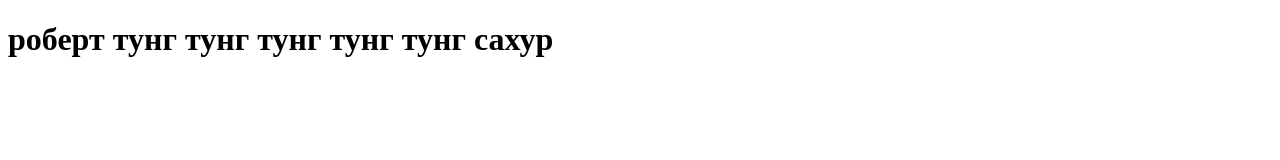
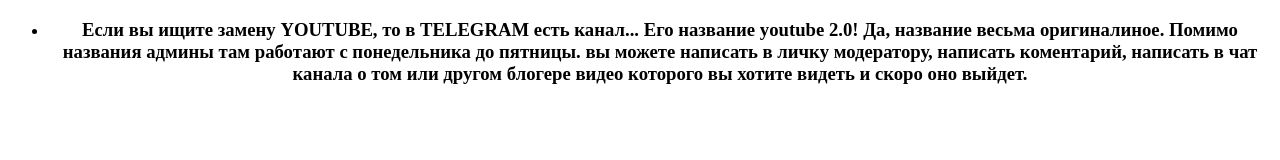
Before and after one commit to yarikrecoserop-ui/home, a plain HTML site: page index.html in a window 1280 px wide. Drawn offline with Linux system fonts and the light colour scheme.

Commit message:
Update index.html

```diff
--- a/index.html
+++ b/index.html
@@ -3,9 +3,29 @@
 <head>
     <meta charset="UTF-8">
     <meta name="viewport" content="width=device-width, initial-scale=1.0">
-    <title>Document</title>
+    <title>ME_YOUTUBEE</title>
+    <link rel="stylesheet" href="style.css">
 </head>
 <body>
-    <h1>роберт тунг тунг тунг тунг тунг сахур</h1>
+
+<div class="one">
+    <center>
+<ul><li><h3>
+   <div class="pr">
+
+
+    Если вы ищите замену YOUTUBE, то в TELEGRAM есть канал...
+    Его название youtube 2.0!
+    Да, название весьма оригиналиное.
+    Помимо названия админы там работают с понедельника до пятницы.
+    вы можете написать в личку модератору, написать коментарий, написать в чат канала
+    о том или другом блогере видео которого вы хотите видеть и скоро оно выйдет.
+
+ </div>
+
+</h3></li></ul>
+</center>
+</div>
+
 </body>
 </html>
```
